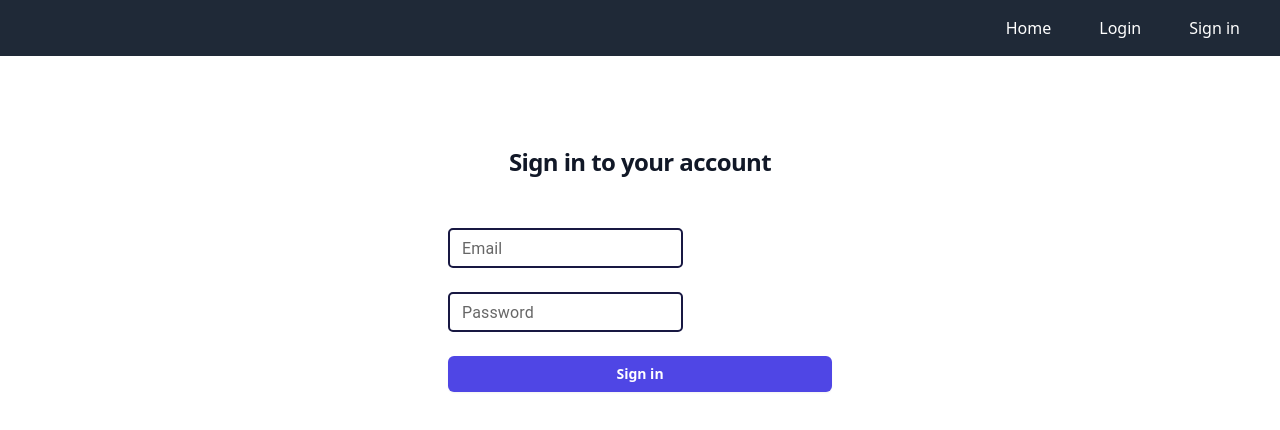
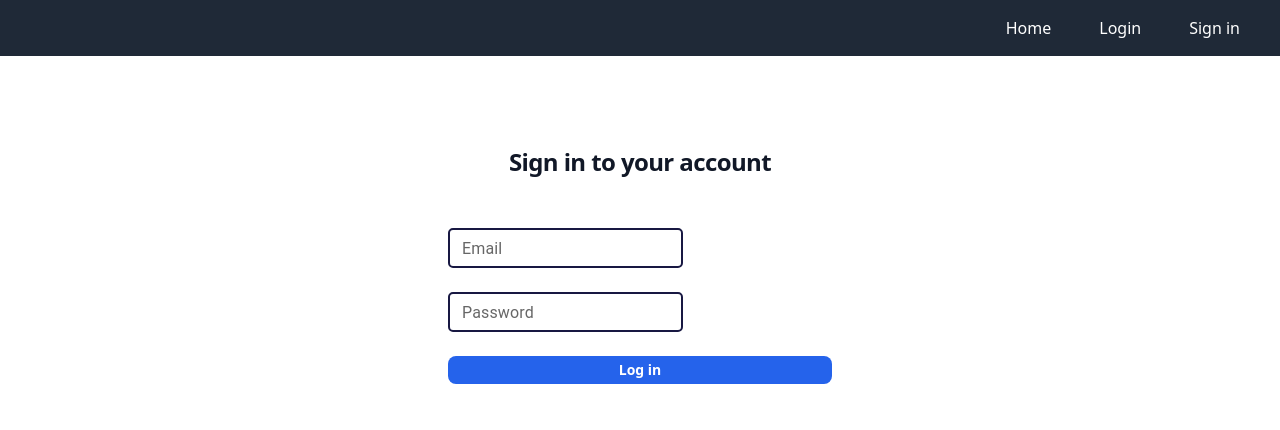
Before and after one commit to SaaammmyyyS/CS_Elective, a React (Create React App) app in the folder frontend/: page /login in a window 1280 px wide. Shown: the top 430 px of the page. Built offline with nearby package versions, Linux system fonts and the light colour scheme.

Commit message:
feat: added button component and replaced buttons in login and register page

```diff
--- /dev/null
+++ b/frontend/src/components/ui/Button.tsx
@@ -0,0 +1,36 @@
+import React from 'react';
+
+interface Props {
+  children: React.ReactNode;
+  isDisabled?: boolean;
+  onClick?: (event: React.MouseEvent) => void;
+  type?: 'button' | 'submit' | 'reset' | undefined;
+  variant?: string;
+}
+
+const Button: React.FC<Props> = ({
+  children,
+  variant = 'primary',
+  type = 'button',
+  isDisabled = false,
+  onClick = () => {},
+}) => {
+  return (
+    <button
+      onClick={onClick}
+      type={type}
+      className={`w-full px-4 py-1 text-slate-50 font-semibold rounded-lg text-sm
+        ${
+          variant === 'primary' && !isDisabled
+            ? 'bg-blue-600 text-white'
+            : isDisabled
+            ? 'bg-blue text-white border-none cursor-not-allowed disabled'
+            : 'bg-yellow-200 text-blue-600 border-solid border-blue-600 border-2'
+        }`}
+    >
+      {children}
+    </button>
+  );
+};
+
+export default Button;
--- a/frontend/src/pages/Register.tsx
+++ b/frontend/src/pages/Register.tsx
@@ -1,6 +1,7 @@
 import React, {SyntheticEvent, useState} from 'react';
 import Navbar from '../components/navbar';
 import TextField from '../components/ui/TextField';
+import Button from '../components/ui/Button';
 
 const Register = () => {
   const [name, setName] = useState('');
@@ -76,7 +77,7 @@ const Register = () => {
               </div>
             </div>
             <div>
-              <button type="submit" className="flex w-full justify-center rounded-md bg-indigo-600 px-3 py-1.5 text-sm font-semibold leading-6 text-white shadow-sm hover:bg-indigo-500 focus-visible:outline focus-visible:outline-2 focus-visible:outline-offset-2 focus-visible:outline-indigo-600">Sign in</button>
+              <Button type="submit">Sign in</Button>
             </div>
           </form>
         </div>
--- a/frontend/src/pages/login.tsx
+++ b/frontend/src/pages/login.tsx
@@ -1,6 +1,7 @@
 import { SyntheticEvent, useState } from "react";
 import Navbar from "../components/navbar";
 import TextField from "../components/ui/TextField";
+import Button from "../components/ui/Button";
 
 const Login = () => {
   const [email, setEmail] = useState('');
@@ -72,7 +73,7 @@ const Login = () => {
               {error && <div className="text-red-500 text-sm">{error}</div>}
 
               <div>
-                <button type="submit" className="flex w-full justify-center rounded-md bg-indigo-600 px-3 py-1.5 text-sm font-semibold leading-6 text-white shadow-sm hover:bg-indigo-500 focus-visible:outline focus-visible:outline-2 focus-visible:outline-offset-2 focus-visible:outline-indigo-600">Sign in</button>
+                <Button type="submit">Log in</Button>
               </div>
             </form>
           </div>
```
